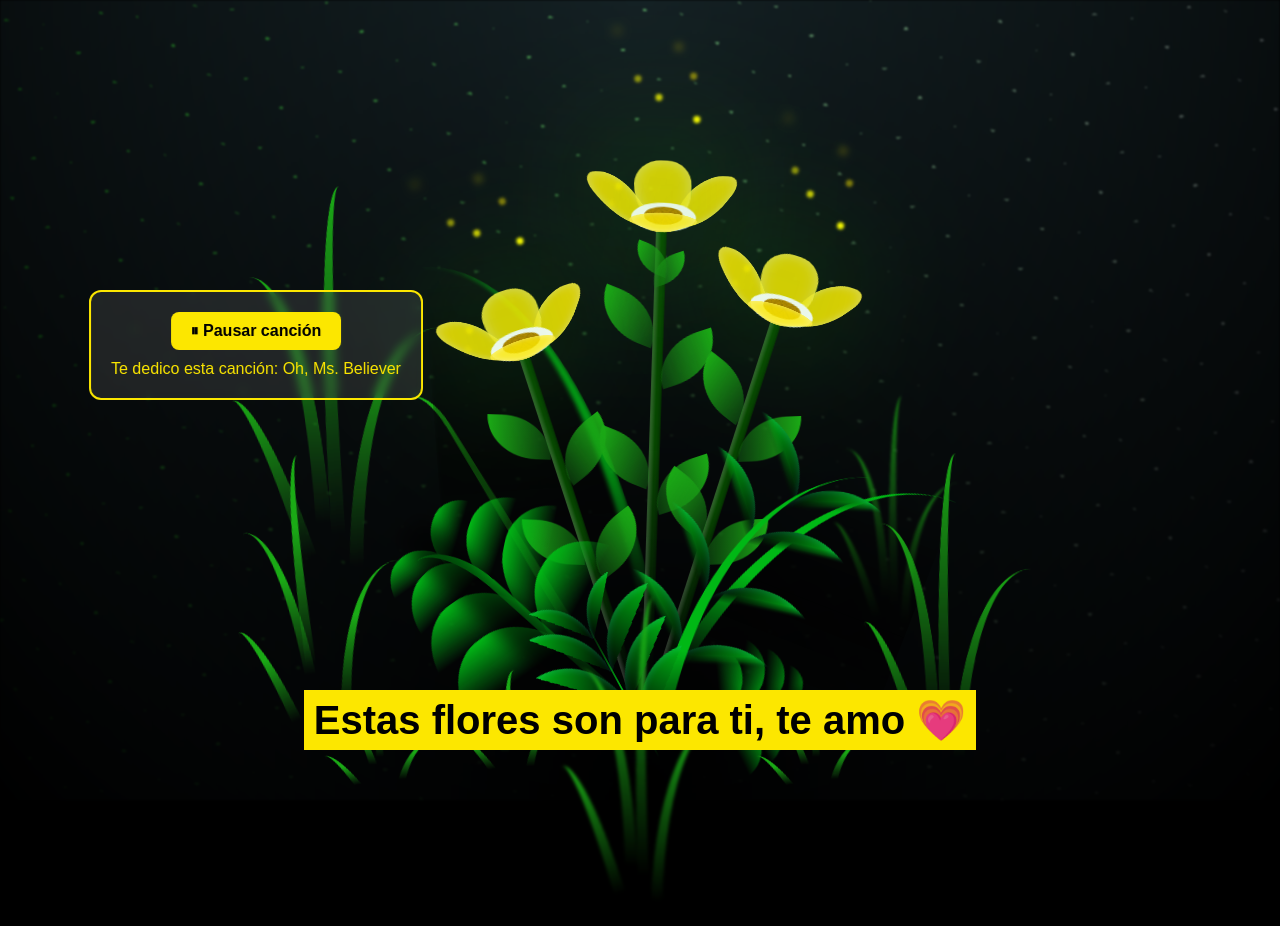
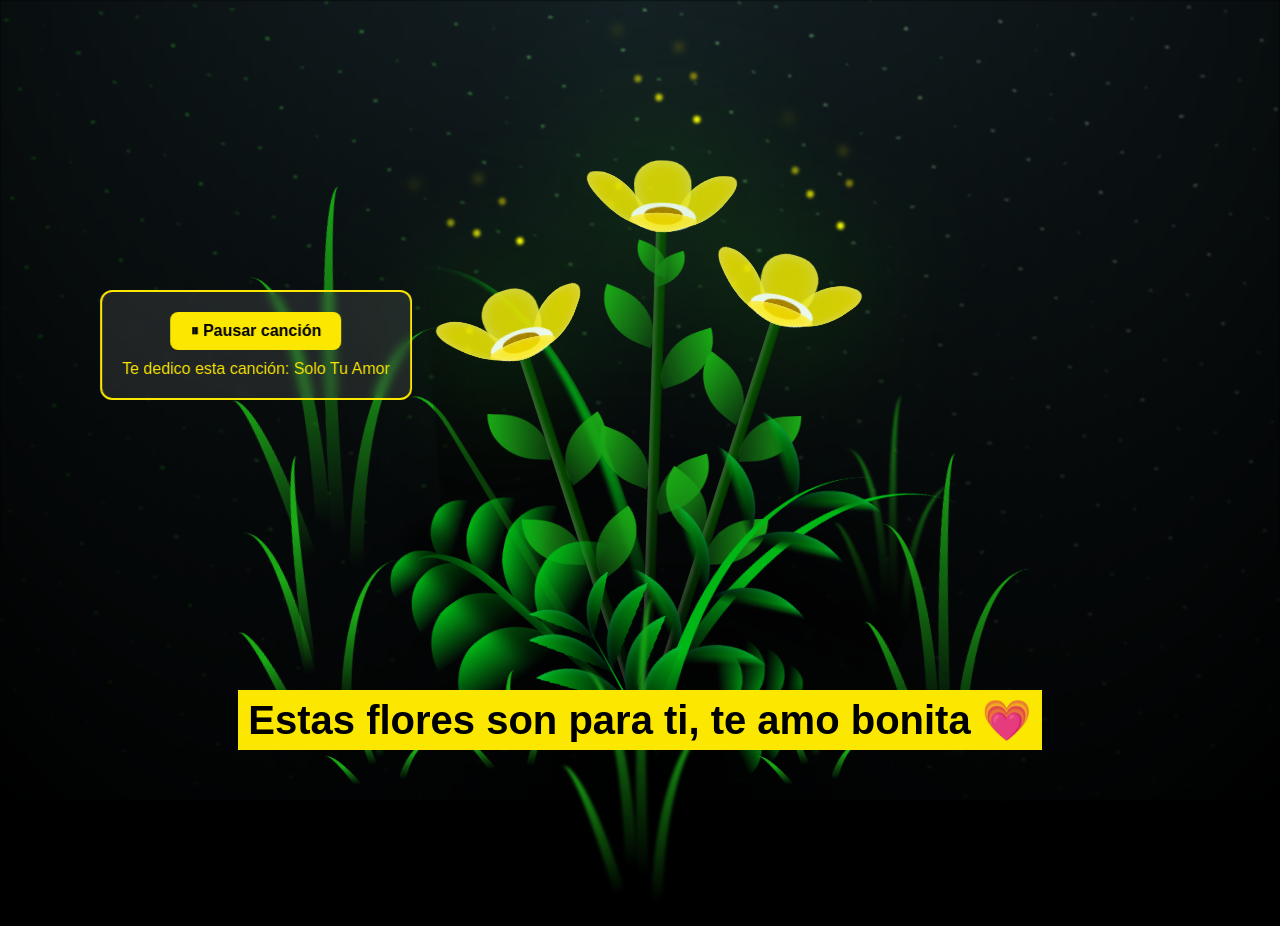
Before and after one commit to robertobravol/floresAmarillas, a plain HTML site: page recursos/flores.html in a window 1280 px wide. Both pictures are taken after a click on the button "🎵 Reproducir". Drawn offline with Linux system fonts and the light colour scheme.

Commit message:
Change song

```diff
--- a/recursos/flores.html
+++ b/recursos/flores.html
@@ -311,12 +311,12 @@
       </div>
     </div>
   </div>
-  <div class="message">Estas flores son para ti, te amo 💗</div>
+  <div class="message">Estas flores son para ti, te amo bonita 💗</div>
   <div class="song-container">
     <button id="playBtn">🎵 Reproducir </button>
     <div class="song-info">
-      <p id="songName">Te dedico esta canción: <span>Oh, Ms. Believer</span></p>
-      <audio id="audio" src="ms-believer.mp3"></audio>
+      <p id="songName">Te dedico esta canción: <span>Solo Tu Amor</span></p>
+      <audio id="audio" src="solo-amor.mp3"></audio>
     </div>
   </div>
 
```
Also changed, not shown: 2 other files.
